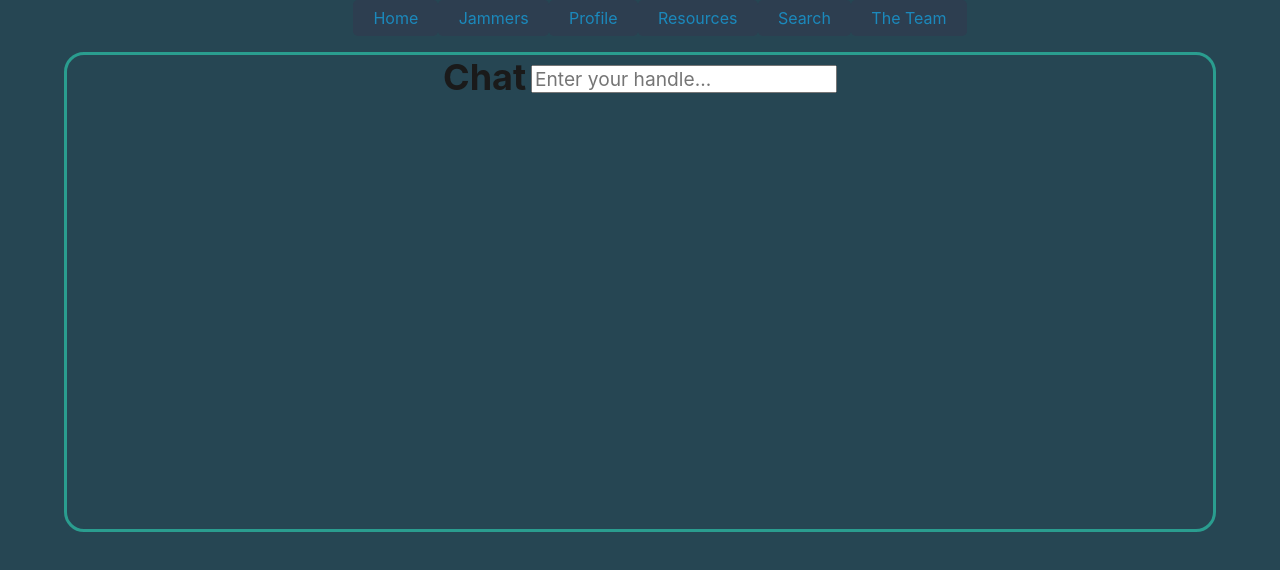
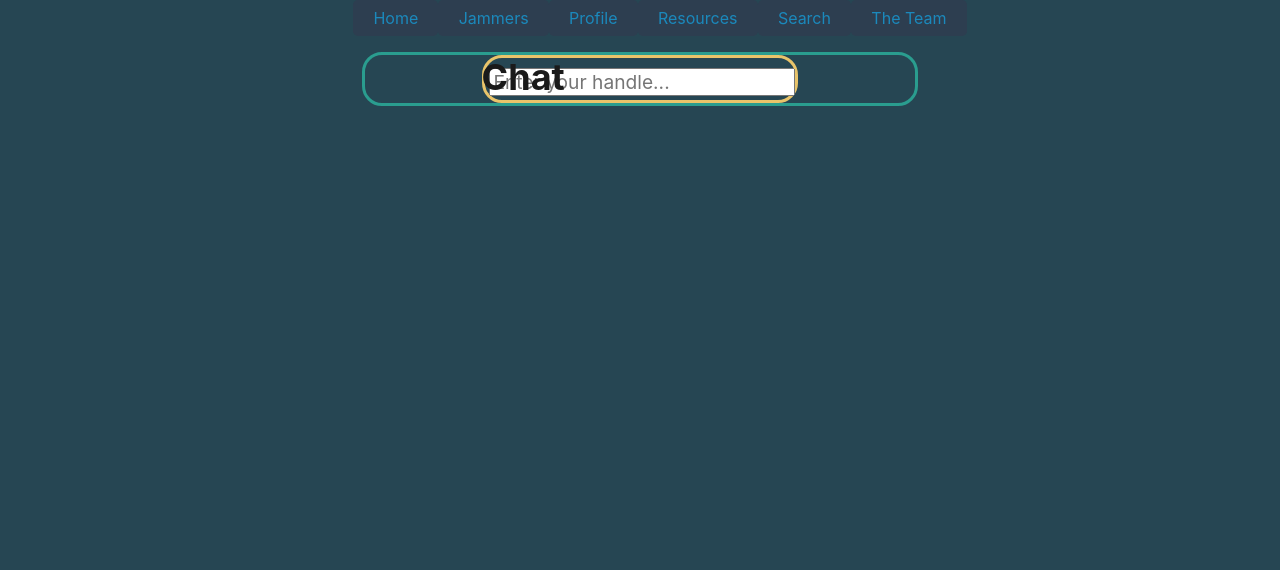
Before and after one commit to LawthouaMXiong/RiffSync, a React app in the folder client/: page /jammers in a window 1280 px wide. Shown: the top 570 px of the page. Built offline with nearby package versions, Linux system fonts and the light colour scheme; no server answers.

Commit message:
adjusting styling for new elements

```diff
--- a/client/src/assets/css/styles.css
+++ b/client/src/assets/css/styles.css
@@ -18,16 +18,16 @@ header {
     justify-content: center;
 }
 
-.secondary {
+/* .secondary { */
 
     /* background-color: ; */
-}
+/* } */
 
 .container {
     display: flex;
     justify-content: center;
-    height: 60vh;
-    width: 90vw;
+    /* height: 60vh;
+    width: 90vw; */
     border-color: #2A9D8F;
     border-style: solid;
     border-radius: 20px;
@@ -47,9 +47,13 @@ header {
 .content {
     display: flex;
     justify-content: center;
-    height: 50vh;
-    width: 50vw;
+    /* height: 50vh;
+    width: 50vw; */
     border-color: #E9C46A;
     border-style: solid;
     border-radius: 20px;
 }
+
+.chat {
+    position:fixed;
+}
--- a/client/src/pages/Jammers.js
+++ b/client/src/pages/Jammers.js
@@ -27,9 +27,12 @@ function Jammers() {
   return (
     <div className="container">
       <header className="home">
+      <div className="chat">
         <h1>Chat</h1>
+      </div>
       </header>
       {/* <h3>Chat</h3> */}
+      <div className='content'>
       <div className="chat-container">
         {!loggedIn ? (
           <div className="login-container">
@@ -50,6 +53,7 @@ function Jammers() {
         ) : (
           <ChatApp username={username} />
         )}
+        </div>
       </div>
       {/* Other content of the Jammers component */}
     </div>
--- a/client/src/pages/theTeam.js
+++ b/client/src/pages/theTeam.js
@@ -22,7 +22,7 @@ const TheTeamFour = () => {
             </p>
           </div>
 
-
+          <div className='content'>
           <div className="flex flex-wrap -m-4">
             <div className="p-4 lg:w-1/2">
               <div className="team-card h-full flex sm:flex-row flex-col items-center sm:justify-start justify-center text-center sm:text-left">
@@ -152,6 +152,7 @@ const TheTeamFour = () => {
             </div>
           </div>
         </div>
+        </div>
       </section>
     </div>
   );
```
